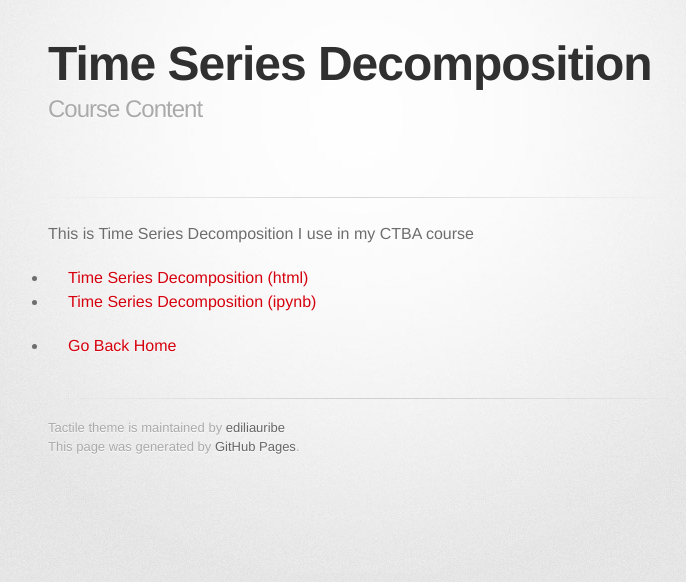
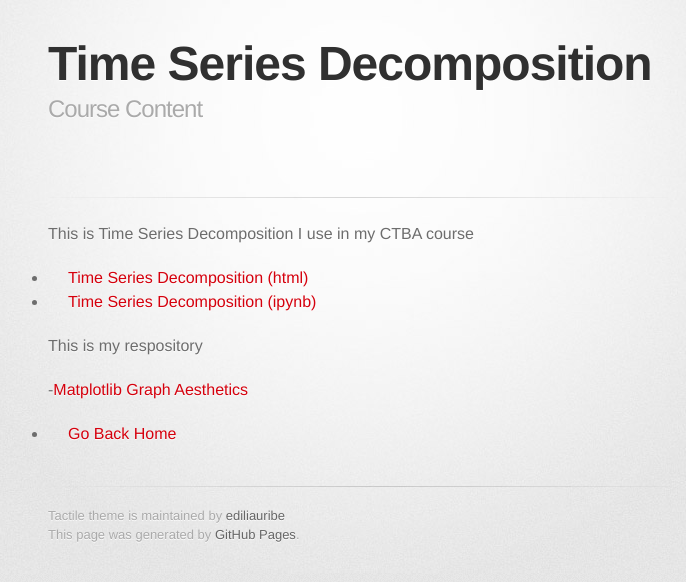
Before and after one commit to ediliauribe/ediliauirbe.github.io, a Jekyll site: the page built from timeseries/index.md, in a window 1280 px wide. Shown: the top 582 px of the page, without its empty margins (282-968 px from the left). Built offline with Jekyll 4.4.1, drawn with Linux system fonts in a browser that asks for light colours; some web fonts are replaced; our own code applies the rules of GitHub Pages for plain Markdown files.

Commit message:
Update index.md

```diff
--- a/timeseries/index.md
+++ b/timeseries/index.md
@@ -7,4 +7,9 @@ This is Time Series Decomposition I use in my CTBA course
 -  [Time Series Decomposition (html)](TimeSeriesDecomposition.html)
 -  [Time Series Decomposition (ipynb)](TimeSeriesDecomposition.ipynb)
 
+This is my respository
+
+-[Matplotlib Graph Aesthetics](https://github.com/ediliauribe/MatplotlibGraphAesthetics)
+
+
 -  [Go Back Home](https://ediliauribe.github.io/)
```
